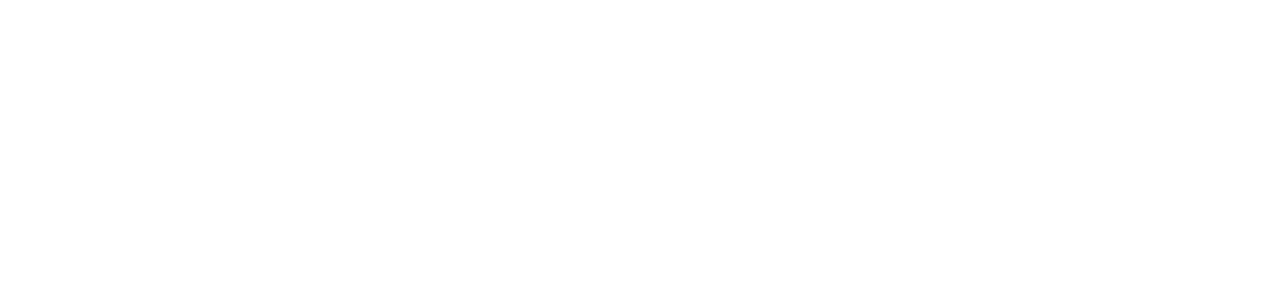
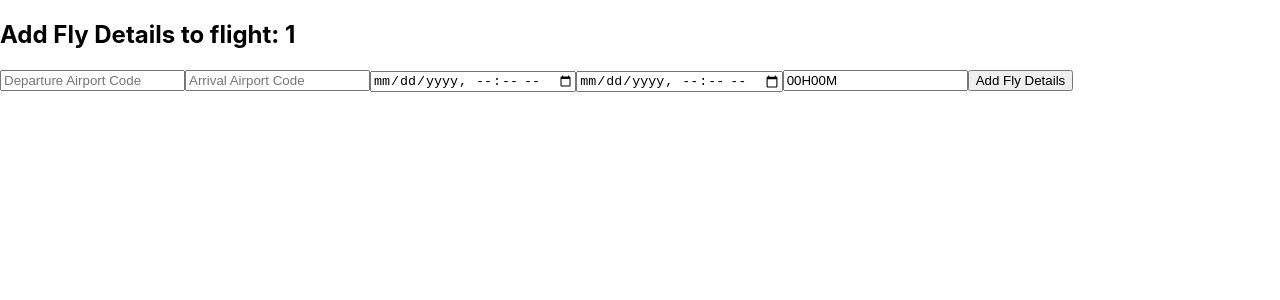
Before and after one commit to ArunJeganathan1909/airlineTicketBooking, a React (Create React App) app in the folder frontend/: page /add-fly-details/1 in a window 1280 px wide. Before the commit this address had no page. Shown: the top 300 px of the page. Built offline with nearby package versions, Linux system fonts and the light colour scheme.

Commit message:
fly details added part updated

```diff
--- a/frontend/src/App.js
+++ b/frontend/src/App.js
@@ -5,6 +5,7 @@
 import RegisterPage from "./components/RegisterPage";
 import FlightBookingForm from "./components/FlightBookingForm";
 import AddFlightPage from "./components/AddFlightPage";
+import AddFlyDetailsPage from "./components/AddFlyDetailsPage";
 
 const App = () => {
   return (
@@ -15,6 +16,7 @@
           <Route path="/register" element={<RegisterPage />} />
           <Route path="/booking" element={<FlightBookingForm />} />
           <Route path="/add-flight" element={<AddFlightPage />} />
+          <Route path="/add-fly-details/:flightCode" element={<AddFlyDetailsPage />} />
         </Routes>
       </UserProvider>
     </Router>
--- /dev/null
+++ b/frontend/src/components/AddFlyDetailsPage.jsx
@@ -0,0 +1,95 @@
+import React, { useState } from "react";
+import { useParams } from "react-router-dom";
+
+const AddFlyDetailsPage = () => {
+  const { flightCode } = useParams();
+
+  const [departureAirportCode, setDepartureAirportCode] = useState("");
+  const [arrivalAirportCode, setArrivalAirportCode] = useState("");
+  const [departureTime, setDepartureTime] = useState("");
+  const [arrivalTime, setArrivalTime] = useState("");
+  const [restTime, setRestTime] = useState("00H00M");
+
+  const handleSubmit = async (e) => {
+    e.preventDefault();
+
+    const flyDetails = {
+      flightCode,
+      departureAirportCode,
+      arrivalAirportCode,
+      departureTime,
+      arrivalTime,
+      restTime: `PT${restTime.toUpperCase()}`,
+    };
+
+    try {
+      const response = await fetch(
+        `http://localhost:8080/api/fly-details/flight/${flightCode}`,
+        {
+          method: "POST",
+          headers: { "Content-Type": "application/json" },
+          body: JSON.stringify(flyDetails),
+        }
+      );
+
+      if (response.ok) {
+        alert("FlyDetails added successfully!");
+        setDepartureAirportCode("");
+        setArrivalAirportCode("");
+        setDepartureTime("");
+        setArrivalTime("");
+        setRestTime("00:00:00");
+      } else {
+        alert("Failed to add FlyDetails");
+      }
+    } catch (error) {
+      console.error("Error", error);
+      alert("Something went wrong");
+    }
+  };
+
+  return (
+    <div>
+      <h2> Add Fly Details to flight: {flightCode}</h2>
+
+      <form onSubmit={handleSubmit}>
+        <input
+          type="text"
+          placeholder="Departure Airport Code"
+          value={departureAirportCode}
+          onChange={(e) => setDepartureAirportCode(e.target.value)}
+          required
+        />
+        <input
+          type="text"
+          placeholder="Arrival Airport Code"
+          value={arrivalAirportCode}
+          onChange={(e) => setArrivalAirportCode(e.target.value)}
+          required
+        />
+        <input
+          type="datetime-local"
+          value={departureTime}
+          onChange={(e) => setDepartureTime(e.target.value)}
+          required
+        />
+        <input
+          type="datetime-local"
+          value={arrivalTime}
+          onChange={(e) => setArrivalTime(e.target.value)}
+          required
+        />
+        <input
+          type="text"
+          placeholder="Rest Time (e.g., 01H30M)"
+          value={restTime}
+          onChange={(e) => setRestTime(e.target.value)}
+          required
+        />
+        <button type="submit">Add Fly Details</button>
+      </form>
+    </div>
+  );
+};
+
+export default AddFlyDetailsPage;
```
Also changed, not shown: 1 other file (tests, documents, lock files or other folders).
